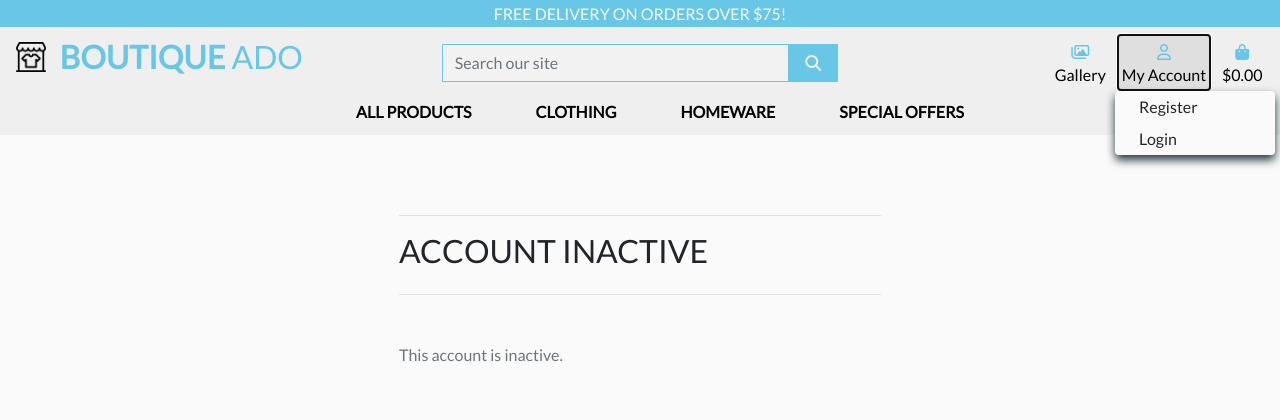
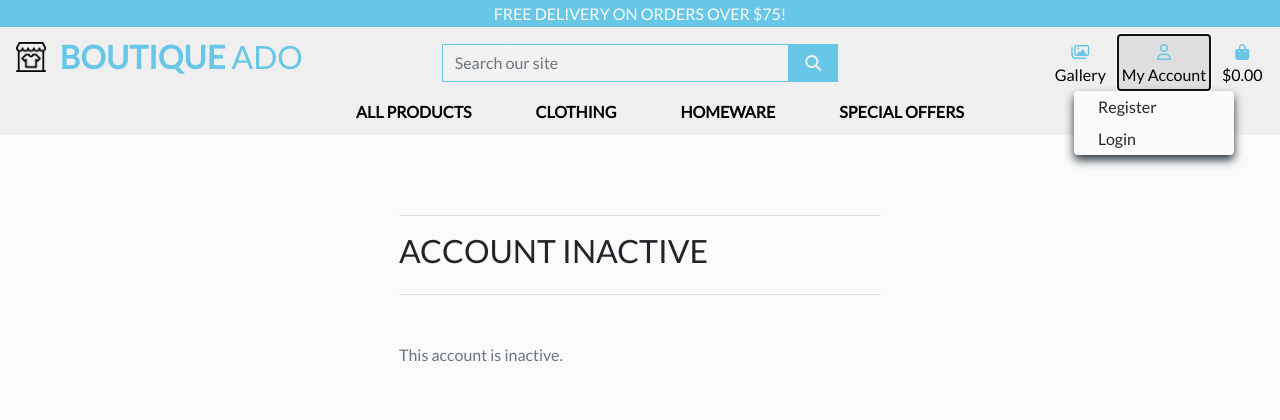
Before and after one commit to sctlcd/boutique-ado-customized-latest-version, a Django app: the page made by templates/base_extension.html in a window 1280 px wide, after a click on "My Account". Shown: the top 420 px of the page. Run offline with Django 3.2, Linux system fonts and the light colour scheme; some libraries are stand-ins or nearby versions.

Commit message:
navbar user account menu: fix it position on desktop

```diff
--- a/static/css/base_master.css
+++ b/static/css/base_master.css
@@ -247,6 +247,10 @@ nav .nav-item a.nav-link:hover {
 .form-control:focus {
   box-shadow: 0 0 0 0.2rem rgb(173 181 189 / 50%);
   border-color: #adb5bd !important;
+}
+
+.dropdown-menu-desktop-user-account {
+  transform: translate3d(-45px, 53px, 0px)!important;
 }
 
 /* ------------------------------- hero image */
--- a/templates/base_extension.html
+++ b/templates/base_extension.html
@@ -88,7 +88,7 @@
                 <p class="my-0 text-black">My Account</p>
               </div>
             </a>
-            <div class="dropdown-menu border-0 bg-white" aria-labelledby="user-options">
+            <div class="dropdown-menu border-0 bg-white dropdown-menu-desktop-user-account" aria-labelledby="user-options">
               {% if request.user.is_authenticated %}
               {% if request.user.is_superuser %}
               <a href="{% url 'add_product' %}" class="dropdown-item">Product Management</a>
--- a/templates/base_master.html
+++ b/templates/base_master.html
@@ -87,7 +87,7 @@
                 <p class="my-0">My Account</p>
               </div>
             </a>
-            <div class="dropdown-menu border-0 bg-white" aria-labelledby="user-options">
+            <div class="dropdown-menu border-0 bg-white dropdown-menu-desktop-user-account" aria-labelledby="user-options">
               {% if request.user.is_authenticated %}
               {% if request.user.is_superuser %}
               <a href="{% url 'add_product' %}" class="dropdown-item">Product Management</a>
```
